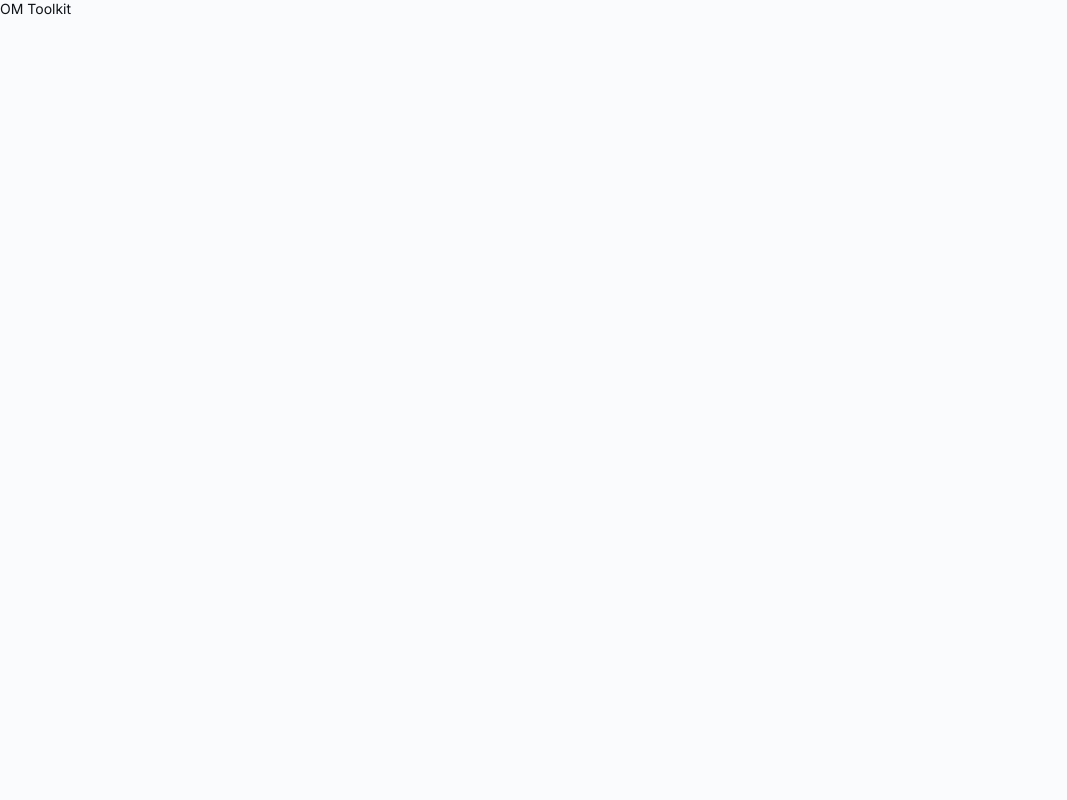
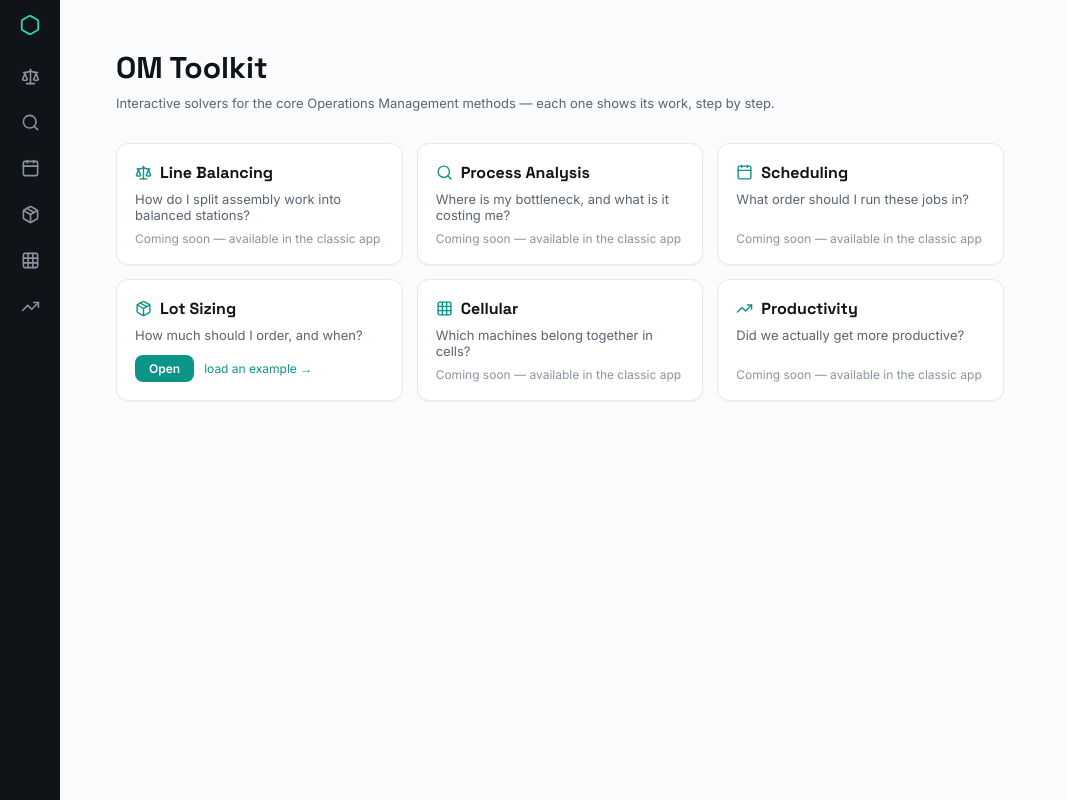
Before and after one commit to EduTheMan9/om-toolkit, a React (Vite) app in the folder web/: page / in a window 1280 px wide. Shown: the whole page, without its empty margins (0-1067 px from the left). Built offline with nearby package versions, Linux system fonts and the light colour scheme.

Commit message:
feat: add app shell - icon rail, module registry, home

```diff
--- a/web/src/App.tsx
+++ b/web/src/App.tsx
@@ -1,3 +1,23 @@
+import { Route, Routes } from "react-router-dom";
+import { Rail } from "./components/Rail";
+import ComingSoon from "./pages/ComingSoon";
+import Home from "./pages/Home";
+import LotSizingPage from "./pages/lot-sizing/LotSizingPage";
+import { MODULES } from "./modules";
+
 export default function App() {
-  return <div>OM Toolkit</div>;
+  return (
+    <div style={{ display: "flex", minHeight: "100vh" }}>
+      <Rail />
+      <main style={{ flex: 1, minWidth: 0 }}>
+        <Routes>
+          <Route path="/" element={<Home />} />
+          <Route path="/lot-sizing" element={<LotSizingPage />} />
+          {MODULES.filter((m) => !m.ready).map((m) => (
+            <Route key={m.path} path={m.path} element={<ComingSoon />} />
+          ))}
+        </Routes>
+      </main>
+    </div>
+  );
 }
--- /dev/null
+++ b/web/src/components/Rail.css
@@ -0,0 +1,27 @@
+.rail {
+  width: 60px;
+  min-height: 100vh;
+  background: var(--rail-bg);
+  display: flex;
+  flex-direction: column;
+  align-items: center;
+  padding: 14px 0;
+  gap: 6px;
+  flex-shrink: 0;
+}
+
+.rail-logo { color: var(--accent-bright); margin-bottom: 14px; display: flex; }
+
+.rail-item {
+  width: 40px;
+  height: 40px;
+  border-radius: 10px;
+  display: flex;
+  align-items: center;
+  justify-content: center;
+  color: var(--muted);
+  transition: background 0.15s, color 0.15s;
+}
+
+.rail-item:hover { color: #fff; background: #1f2937; }
+.rail-item.active { background: var(--accent); color: #fff; }
--- /dev/null
+++ b/web/src/components/Rail.tsx
@@ -0,0 +1,25 @@
+import { Hexagon } from "lucide-react";
+import { NavLink } from "react-router-dom";
+import { MODULES } from "../modules";
+import "./Rail.css";
+
+export function Rail() {
+  return (
+    <nav className="rail">
+      <NavLink to="/" className="rail-logo" title="Home" aria-label="Home">
+        <Hexagon size={22} />
+      </NavLink>
+      {MODULES.map((m) => (
+        <NavLink
+          key={m.path}
+          to={m.path}
+          title={m.name}
+          aria-label={m.name}
+          className={({ isActive }) => `rail-item${isActive ? " active" : ""}`}
+        >
+          <m.icon size={19} />
+        </NavLink>
+      ))}
+    </nav>
+  );
+}
--- /dev/null
+++ b/web/src/modules.ts
@@ -0,0 +1,20 @@
+import { Calendar, Grid3X3, Package, Scale, Search, TrendingUp } from "lucide-react";
+import type { LucideIcon } from "lucide-react";
+
+export interface ModuleDef {
+  path: string;
+  name: string;
+  decision: string; // the question this module answers, in plain language
+  icon: LucideIcon;
+  ready: boolean; // false = still only in the legacy Streamlit app
+  exampleSearch?: string; // query string that loads a preset
+}
+
+export const MODULES: ModuleDef[] = [
+  { path: "/line-balancing", name: "Line Balancing", decision: "How do I split assembly work into balanced stations?", icon: Scale, ready: false },
+  { path: "/process-analysis", name: "Process Analysis", decision: "Where is my bottleneck, and what is it costing me?", icon: Search, ready: false },
+  { path: "/scheduling", name: "Scheduling", decision: "What order should I run these jobs in?", icon: Calendar, ready: false },
+  { path: "/lot-sizing", name: "Lot Sizing", decision: "How much should I order, and when?", icon: Package, ready: true, exampleSearch: "?d=50,60,90,70,30,100&s=150&h=1" },
+  { path: "/cellular", name: "Cellular", decision: "Which machines belong together in cells?", icon: Grid3X3, ready: false },
+  { path: "/productivity", name: "Productivity", decision: "Did we actually get more productive?", icon: TrendingUp, ready: false },
+];
--- /dev/null
+++ b/web/src/pages/ComingSoon.tsx
@@ -0,0 +1,16 @@
+import { useLocation } from "react-router-dom";
+import { MODULES } from "../modules";
+
+export default function ComingSoon() {
+  const { pathname } = useLocation();
+  const mod = MODULES.find((m) => m.path === pathname);
+  return (
+    <div style={{ padding: "48px 56px" }}>
+      <h1 style={{ fontSize: 24 }}>{mod?.name ?? "Module"}</h1>
+      <p className="subtitle" style={{ marginTop: 8 }}>
+        This module hasn't been rebuilt yet — it's still available in the
+        classic Streamlit app while the redesign rolls out module by module.
+      </p>
+    </div>
+  );
+}
--- /dev/null
+++ b/web/src/pages/Home.css
@@ -0,0 +1,27 @@
+.home { padding: 48px 56px; max-width: 1000px; }
+.home h1 { font-size: 30px; font-weight: 700; }
+.home .tagline { margin: 8px 0 32px; }
+
+.home-grid {
+  display: grid;
+  grid-template-columns: repeat(auto-fill, minmax(280px, 1fr));
+  gap: 14px;
+}
+
+.module-card { padding: 18px; display: flex; flex-direction: column; gap: 8px; }
+.module-card h3 { font-size: 16px; display: flex; align-items: center; gap: 8px; }
+.module-card .decision { color: var(--subtle); font-size: 13px; flex: 1; }
+.module-card .actions { display: flex; gap: 10px; align-items: center; }
+
+.module-card a.open {
+  background: var(--accent);
+  color: #fff;
+  border-radius: 8px;
+  padding: 6px 14px;
+  font-weight: 600;
+  font-size: 12px;
+  text-decoration: none;
+}
+
+.module-card a.example { color: var(--accent); font-size: 12px; text-decoration: none; }
+.module-card .soon { color: var(--muted); font-size: 12px; }
--- /dev/null
+++ b/web/src/pages/Home.tsx
@@ -0,0 +1,41 @@
+import { Link } from "react-router-dom";
+import { MODULES } from "../modules";
+import "./Home.css";
+
+export default function Home() {
+  return (
+    <div className="home">
+      <h1>OM Toolkit</h1>
+      <p className="subtitle tagline">
+        Interactive solvers for the core Operations Management methods — each
+        one shows its work, step by step.
+      </p>
+      <div className="home-grid">
+        {MODULES.map((m) => (
+          <div key={m.path} className="card module-card">
+            <h3>
+              <m.icon size={17} color="var(--accent)" /> {m.name}
+            </h3>
+            <div className="decision">{m.decision}</div>
+            <div className="actions">
+              {m.ready ? (
+                <>
+                  <Link className="open" to={m.path}>
+                    Open
+                  </Link>
+                  {m.exampleSearch && (
+                    <Link className="example" to={m.path + m.exampleSearch}>
+                      load an example →
+                    </Link>
+                  )}
+                </>
+              ) : (
+                <span className="soon">Coming soon — available in the classic app</span>
+              )}
+            </div>
+          </div>
+        ))}
+      </div>
+    </div>
+  );
+}
--- /dev/null
+++ b/web/src/pages/lot-sizing/LotSizingPage.tsx
@@ -0,0 +1,3 @@
+export default function LotSizingPage() {
+  return <div style={{ padding: 48 }}>Lot Sizing — under construction</div>;
+}
```
